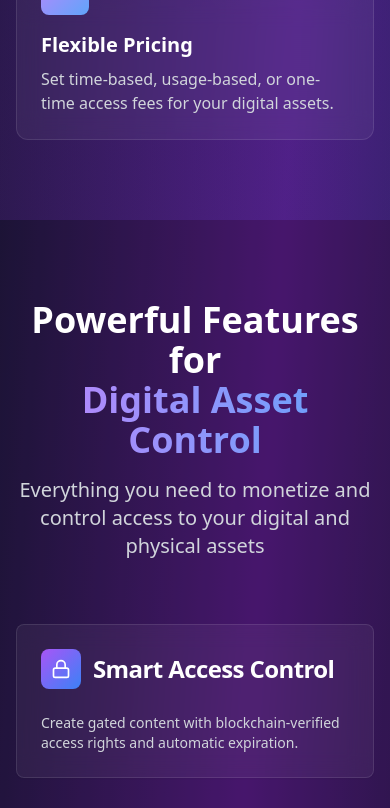
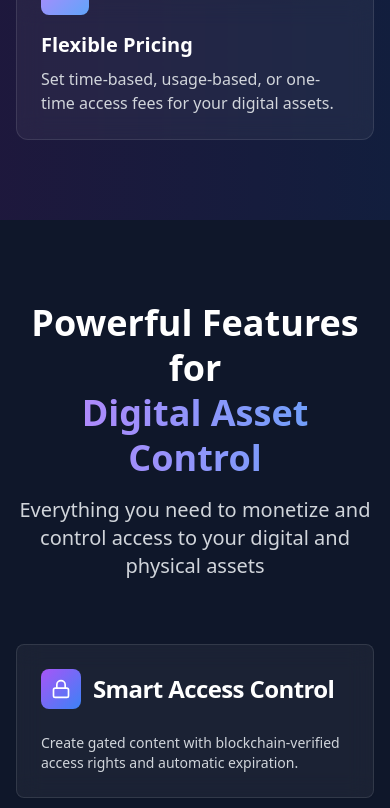
Before and after one commit to monark-community/access-tokens-pay-per-access-contracts, a React (Vite) app: page / in a window 390 px wide. Shown: the part 1308-2116 px from the top of the page. Built offline with nearby package versions, Linux system fonts and the light colour scheme.

Commit message:
Fix design issues
- Remove gradient background from Hero and Features sections
- Fix secondary CTA style
- Fix title cut-off in Features section

```diff
--- a/src/components/Features.tsx
+++ b/src/components/Features.tsx
@@ -38,12 +38,12 @@ const Features = () => {
   ];
 
   return (
-    <section className="py-20 bg-black/20">
+    <section className="py-20 bg-slate-900">
       <div className="max-w-7xl mx-auto px-4 sm:px-6 lg:px-8">
         <div className="text-center mb-16">
-          <h2 className="text-4xl md:text-5xl font-bold text-white mb-4">
+          <h2 className="text-4xl md:text-5xl font-bold text-white mb-4 leading-tight">
             Powerful Features for
-            <span className="block bg-gradient-to-r from-purple-400 to-blue-400 bg-clip-text text-transparent">
+            <span className="block bg-gradient-to-r from-purple-400 to-blue-400 bg-clip-text text-transparent leading-tight">
               Digital Asset Control
             </span>
           </h2>
--- a/src/components/Hero.tsx
+++ b/src/components/Hero.tsx
@@ -5,7 +5,7 @@ import { ArrowRight, Shield, Zap } from 'lucide-react';
 
 const Hero = () => {
   return (
-    <section className="relative py-20 overflow-hidden">
+    <section className="relative py-20 overflow-hidden bg-slate-900">
       <div className="absolute inset-0 bg-gradient-to-r from-purple-900/20 to-blue-900/20"></div>
       <div className="relative max-w-7xl mx-auto px-4 sm:px-6 lg:px-8">
         <div className="text-center">
@@ -24,7 +24,7 @@ const Hero = () => {
               Explore Marketplace
               <ArrowRight className="w-5 h-5 ml-2" />
             </Button>
-            <Button variant="outline" className="border-white/20 text-white hover:bg-white/10 px-8 py-6 text-lg">
+            <Button variant="outline" className="border-white/20 text-white hover:bg-white/10 hover:text-white px-8 py-6 text-lg">
               Start Creating
             </Button>
           </div>
--- a/src/pages/Index.tsx
+++ b/src/pages/Index.tsx
@@ -8,7 +8,7 @@ import Footer from '../components/Footer';
 
 const Index = () => {
   return (
-    <div className="min-h-screen bg-gradient-to-br from-slate-900 via-purple-900 to-slate-900">
+    <div className="min-h-screen bg-slate-900">
       <Header />
       <Hero />
       <Features />
```
